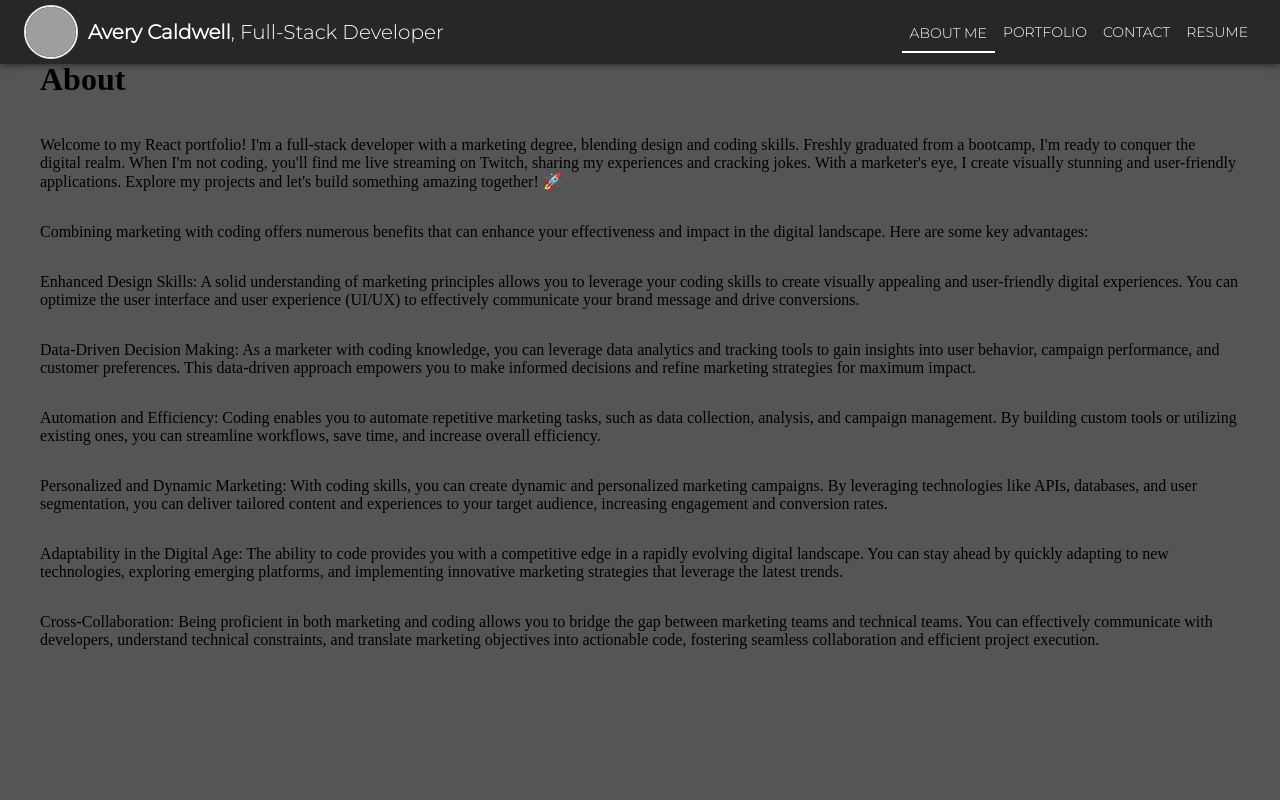
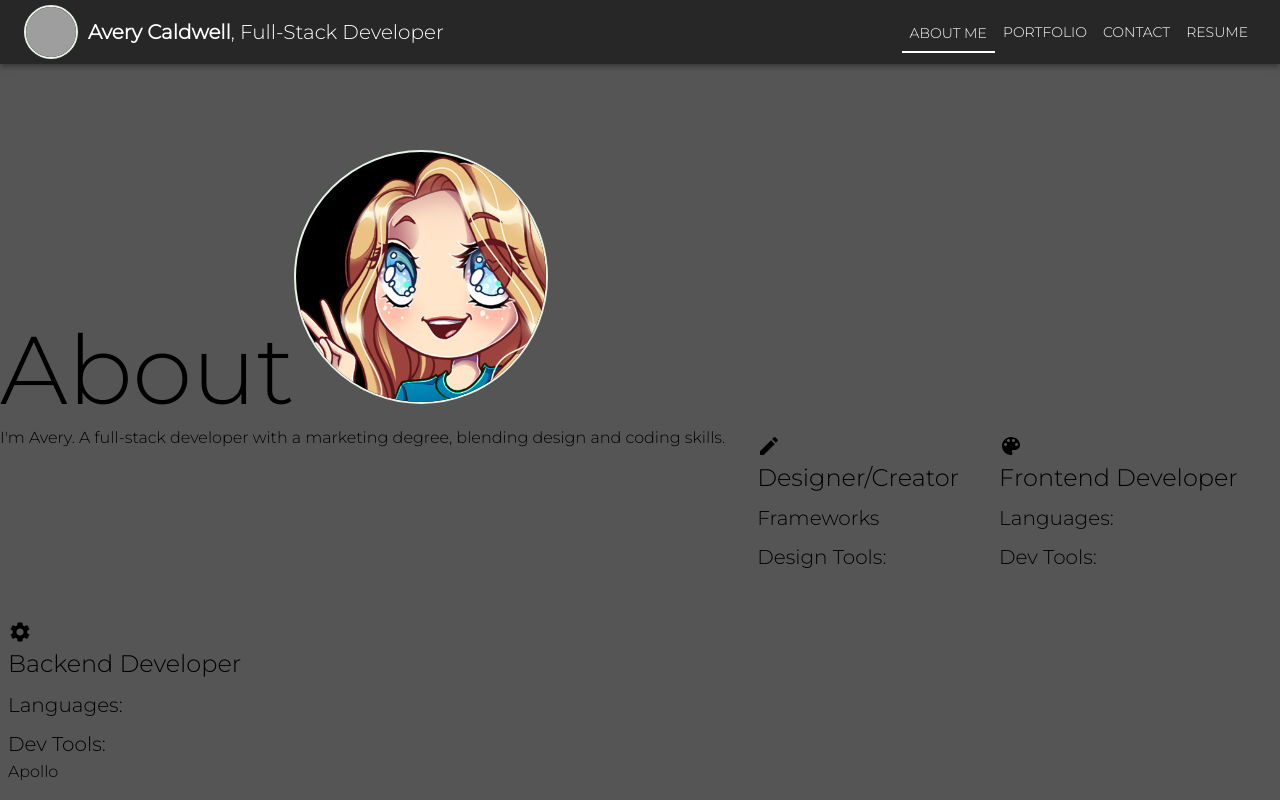
Before and after one commit to AveryCaldwell/storyboard-portfolio, a React (Vite) app: page / in a window 1280 px wide. Both pictures are taken after a click on the button "ABOUT ME". Built offline with nearby package versions, Linux system fonts and the light colour scheme; grey boxes are pictures that could not be loaded.

Commit message:
edit about styling

```diff
--- a/src/components/About.jsx
+++ b/src/components/About.jsx
@@ -1,8 +1,14 @@
 import * as React from 'react';
 import * as Material from '@mui/material';
+// import * as Icons from '@mui/icons-material';
+import SettingsIcon from '@mui/icons-material/Settings';
+import CreateIcon from '@mui/icons-material/Create';
+import ColorLensIcon from '@mui/icons-material/ColorLens';
 // MUI theme
 import { ThemeProvider } from '@mui/material/styles';
 import theme from '../theme';
+// IMAGE
+import avesEmote from '../assets/aves_peace.png';
 
 //  Function to render About component
 function About(props) {
@@ -13,92 +19,93 @@ function About(props) {
             {props.currentPage === 'About' && (
                 <ThemeProvider theme={theme}>
                     {/* FIXME : theming */}
-
-                    <Material.Grid
+                    <Material.Box
                         sx={{
-                            p: 5,
-                            mx: 'auto',
-                            display: 'flex',
-                            flexDirection: 'column',
-                            justifyContent: 'space-evenly',
-                            alignItem: 'center',
-                            position: 'absolute',
-                            flexGrow: 1,
+                            ml: 'auto',
+                            mr: 'auto',
+                            mt: '150px',
                         }}
                     >
-                        <h1>About</h1>
-                        <p>
-                            Welcome to my React portfolio! I'm a full-stack
-                            developer with a marketing degree, blending design
-                            and coding skills. Freshly graduated from a
-                            bootcamp, I'm ready to conquer the digital realm.
-                            When I'm not coding, you'll find me live streaming
-                            on Twitch, sharing my experiences and cracking
-                            jokes. With a marketer's eye, I create visually
-                            stunning and user-friendly applications. Explore my
-                            projects and let's build something amazing together!
-                            🚀
-                        </p>
-                        <p>
-                            Combining marketing with coding offers numerous
-                            benefits that can enhance your effectiveness and
-                            impact in the digital landscape. Here are some key
-                            advantages:
-                        </p>
-                        <p>
-                            Enhanced Design Skills: A solid understanding of
-                            marketing principles allows you to leverage your
-                            coding skills to create visually appealing and
-                            user-friendly digital experiences. You can optimize
-                            the user interface and user experience (UI/UX) to
-                            effectively communicate your brand message and drive
-                            conversions.
-                        </p>
-                        <p>
-                            Data-Driven Decision Making: As a marketer with
-                            coding knowledge, you can leverage data analytics
-                            and tracking tools to gain insights into user
-                            behavior, campaign performance, and customer
-                            preferences. This data-driven approach empowers you
-                            to make informed decisions and refine marketing
-                            strategies for maximum impact.
-                        </p>
-                        <p>
-                            Automation and Efficiency: Coding enables you to
-                            automate repetitive marketing tasks, such as data
-                            collection, analysis, and campaign management. By
-                            building custom tools or utilizing existing ones,
-                            you can streamline workflows, save time, and
-                            increase overall efficiency.
-                        </p>
-                        <p>
-                            Personalized and Dynamic Marketing: With coding
-                            skills, you can create dynamic and personalized
-                            marketing campaigns. By leveraging technologies like
-                            APIs, databases, and user segmentation, you can
-                            deliver tailored content and experiences to your
-                            target audience, increasing engagement and
-                            conversion rates.
-                        </p>
-                        <p>
-                            Adaptability in the Digital Age: The ability to code
-                            provides you with a competitive edge in a rapidly
-                            evolving digital landscape. You can stay ahead by
-                            quickly adapting to new technologies, exploring
-                            emerging platforms, and implementing innovative
-                            marketing strategies that leverage the latest
-                            trends.
-                        </p>
-                        <p>
-                            Cross-Collaboration: Being proficient in both
-                            marketing and coding allows you to bridge the gap
-                            between marketing teams and technical teams. You can
-                            effectively communicate with developers, understand
-                            technical constraints, and translate marketing
-                            objectives into actionable code, fostering seamless
-                            collaboration and efficient project execution.
-                        </p>
-                    </Material.Grid>
+                        <Material.Typography variant='h1' component='h2'>
+                            About
+                            <img
+                                src={avesEmote}
+                                style={{
+                                    height: '250px',
+                                    width: '250px',
+                                    // FIXME: theming
+                                    backgroundColor: 'black',
+                                    borderRadius: 300,
+                                    border: '2px solid #e9f4e9',
+                                    boxShadow: 5,
+                                    cursor: 'pointer',
+                                }}
+                                alt='Aves Emote'
+                                // onClick={() => props.setCurrentPage('Contact')}
+                            />
+                        </Material.Typography>
+                        <Material.Grid container spacing={3}>
+                            <Material.Grid item xl>
+                                <Material.Typography
+                                    variant='body1'
+                                    gutterBottom
+                                >
+                                    I'm Avery. A full-stack developer with a
+                                    marketing degree, blending design and coding
+                                    skills.
+                                </Material.Typography>
+                            </Material.Grid>
+                            <br />
+                            <Material.Grid item m>
+                                {/* FIXME do a .map to cycle through the list of items? */}
+                                <CreateIcon></CreateIcon>
+                                <Material.Typography variant='h5' gutterBottom>
+                                    Designer/Creator
+                                </Material.Typography>
+                                <Material.Typography variant='h6' gutterBottom>
+                                    Frameworks
+                                </Material.Typography>
+                                <Material.Typography variant='h6' gutterBottom>
+                                    Design Tools:
+                                </Material.Typography>
+                            </Material.Grid>
+                            <Material.Grid item m>
+                                <ColorLensIcon></ColorLensIcon>
+                                <Material.Typography variant='h5' gutterBottom>
+                                    Frontend Developer
+                                </Material.Typography>
+                                <Material.Typography variant='h6' gutterBottom>
+                                    Languages:
+                                </Material.Typography>
+                                <Material.Typography variant='h6' gutterBottom>
+                                    Dev Tools:
+                                </Material.Typography>
+                            </Material.Grid>
+                            <Material.Grid item m>
+                                <SettingsIcon></SettingsIcon>
+                                <Material.Typography variant='h5' gutterBottom>
+                                    Backend Developer
+                                </Material.Typography>
+                                <Material.Typography variant='h6' gutterBottom>
+                                    Languages:
+                                </Material.Typography>
+
+                                <Material.Typography variant='h6' gutterBottom>
+                                    Dev Tools:
+                                    <Material.Typography
+                                        variant='body1'
+                                        gutterBottom
+                                    >
+                                        Apollo
+                                    </Material.Typography>
+                                </Material.Typography>
+                            </Material.Grid>
+                        </Material.Grid>
+                        <Material.Typography variant='caption' gutterBottom>
+                            Explore my projects and let's build something
+                            amazing together! 🚀
+                        </Material.Typography>
+                    </Material.Box>
                 </ThemeProvider>
             )}
         </React.Fragment>
```
Also changed, not shown: src/assets/avery.png (added), src/assets/aves_peace.png (added).
